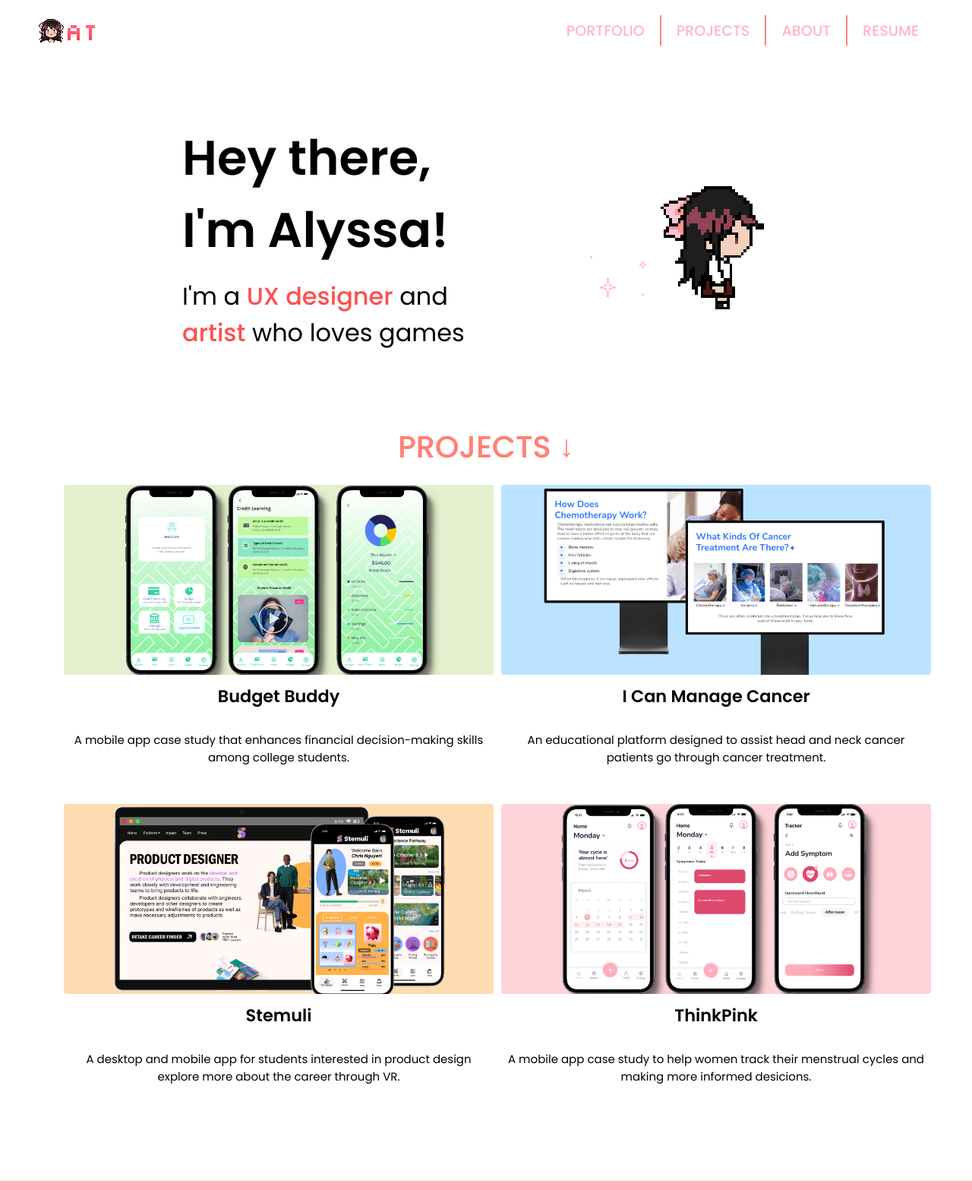
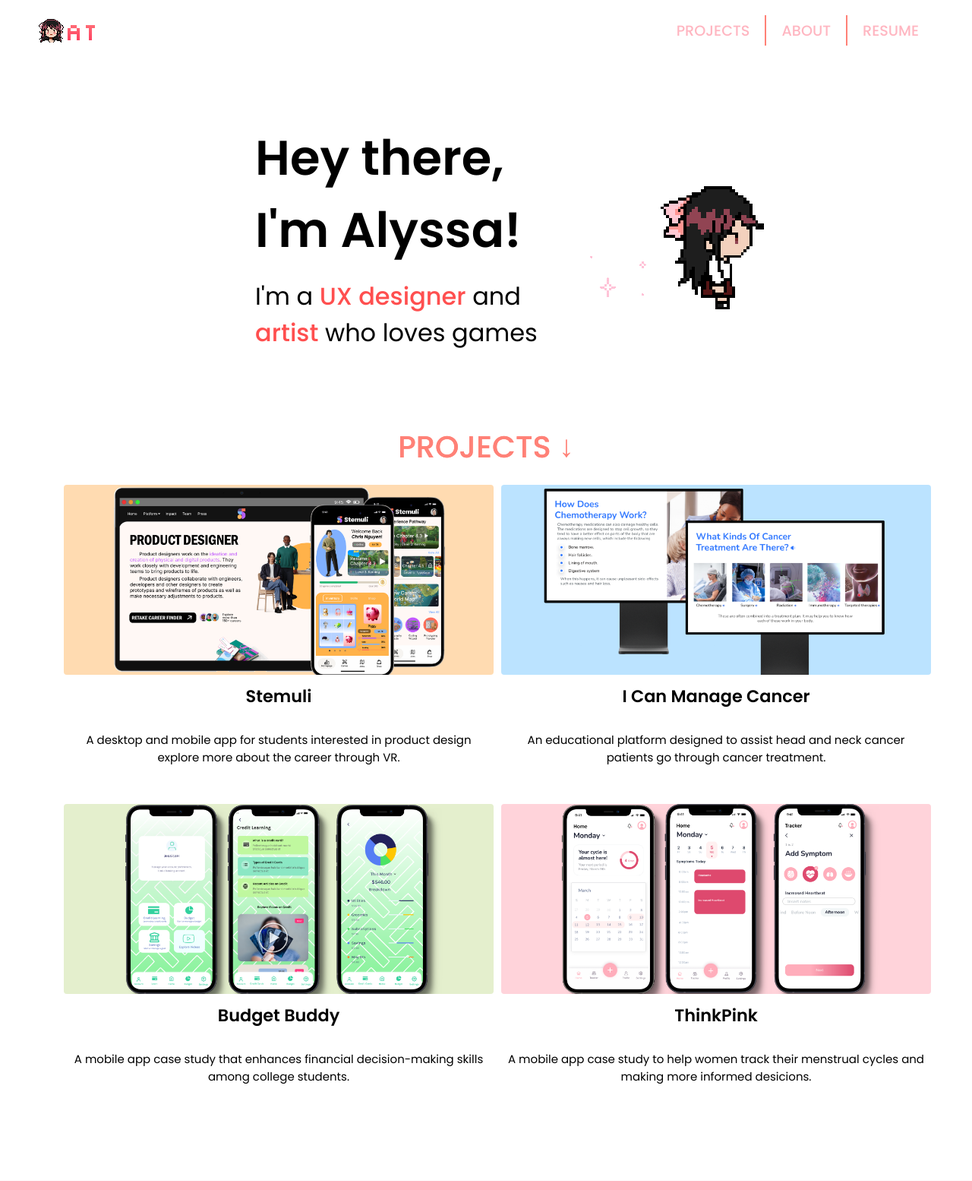
Before and after one commit to alyssaxto/alyssato-portfolio, a plain HTML site: page index.html in a window 1280 px wide. Shown: the top 1566 px of the page at 76% size. Drawn offline with Linux system fonts and the light colour scheme.

Commit message:
ty jackson

```diff
--- a/index.html
+++ b/index.html
@@ -31,11 +31,7 @@
           <span class="bar"></span> <span class="bar"></span>
           <span class="bar"></span>
         </div>
-
         <ul class="navbar__menu">
-          <li class="navbar__item">
-            <a href="index.html" class="navbar__links" id="Portfolio-page"><b>PORTFOLIO</b></a>
-          </li>
           <li class="navbar__item">
             <a href="#Projects" class="navbar__links" id="Projects-page"><b>PROJECTS</b></a>
           </li>
@@ -69,17 +65,18 @@
 <div class="Projects" id="Projects">
   <a href="#Projects"><h1>PROJECTS </a><span id="arrow"> ↓</span></h1>
   <div class="Projects__wrapper">
-    <a href="BudgetBuddy.html" class="Projects__card">
-      <h2>Budget Buddy</h2>
-      <p>A mobile app case study that enhances financial decision-making skills among college students.</p>
+    <a href="Stemuli.html" class="Projects__card">
+      <h2>Stemuli</h2>
+      <p>A desktop and mobile app for students interested in product design explore more about the career through VR.</p>
     </a>
     <a href="Icanmanagecancer.html" class="Projects__card">
       <h2>I Can Manage Cancer</h2>
       <p>An educational platform designed to assist head and neck cancer patients go through cancer treatment.</p>
     </a>
-    <a href="Stemuli.html" class="Projects__card">
-      <h2>Stemuli</h2>
-      <p>A desktop and mobile app for students interested in product design explore more about the career through VR.</p>
+    <a href="BudgetBuddy.html" class="Projects__card">
+      <h2>Budget Buddy</h2>
+      <p>
+        A mobile app case study that enhances financial decision-making skills among college students.</p>
     </a>
     <a href="thinkpink.html" class="Projects__card">
       <h2>ThinkPink</h2>
--- a/styles.css
+++ b/styles.css
@@ -219,7 +219,7 @@
     height: 90%;
     z-index: 1;
     width: 100%;
-    max-width: 3000px;
+    max-width: 85%;
     padding: 0 50px;
     padding-left: 15rem;
   }
@@ -227,7 +227,6 @@
   .main__content {
     color: #000;
     width: 100%;
-
   }
 
 
@@ -449,7 +448,7 @@
     transition: 0.3s ease-in;
   }
   .Projects__card:nth-child(1) {
-    background-image: url('img/budgetbuddy.png'); /* Specify the path to your background image */
+    background-image: url('img/stemuli/s17.png'); /* Specify the path to your background image */
     background-size: cover;
     background-position: center;
   }
@@ -460,7 +459,7 @@
   }
 
   .Projects__card:nth-child(3) {
-    background-image: url('img/stemuli/s17.png'); /* Specify the path to your background image */
+    background-image: url('img/budgetbuddy.png'); /* Specify the path to your background image */
     background-size: cover;
     background-position: center;
   }
```
Also changed, not shown: BudgetBuddy.html (+1 -5 lines), Icanmanagecancer.html (+1 -6 lines), Stemuli.html (+1 -6 lines), about.html (+1 -7 lines), thinkpink.html (+1 -5 lines).
